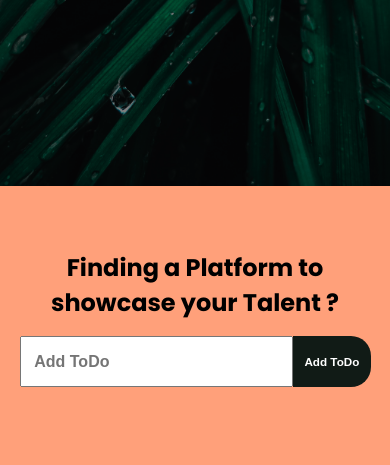
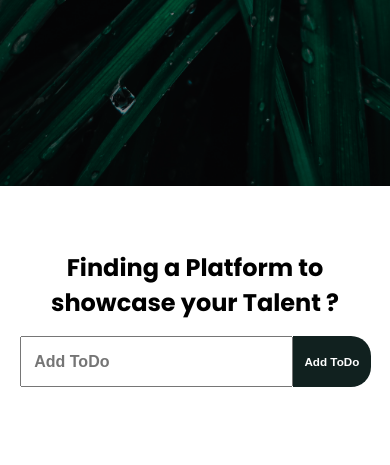
Before and after one commit to shubham-mali7/DOM-Manipulation, a plain HTML site: page index.html in a window 390 px wide. Shown: the part 320-785 px from the top of the page. Drawn offline with Linux system fonts and the light colour scheme.

Commit message:
second commit removed media body color

```diff
--- a/style.css
+++ b/style.css
@@ -167,7 +167,7 @@ a {
 
 @media only screen and (max-width: 800px) {
   body {
-    background-color: beige;
+    /* background-color: beige; */
   }
   .nav {
     flex-direction: column;
@@ -180,7 +180,7 @@ a {
 
 @media only screen and (max-width: 540px) {
   body {
-    background-color: lightsalmon;
+    /* background-color: lightsalmon; */
   }
   .form-todo input[type="submit"] {
     width: 22%;
```
